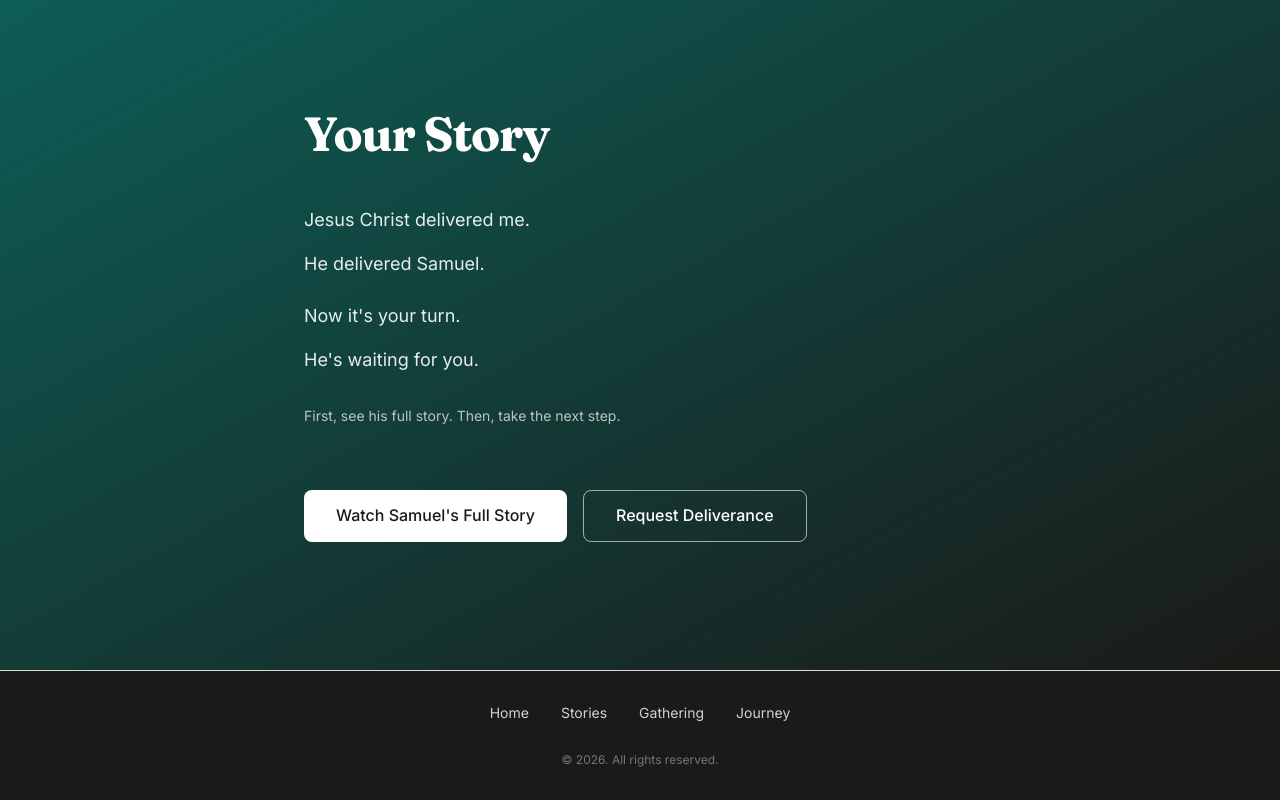
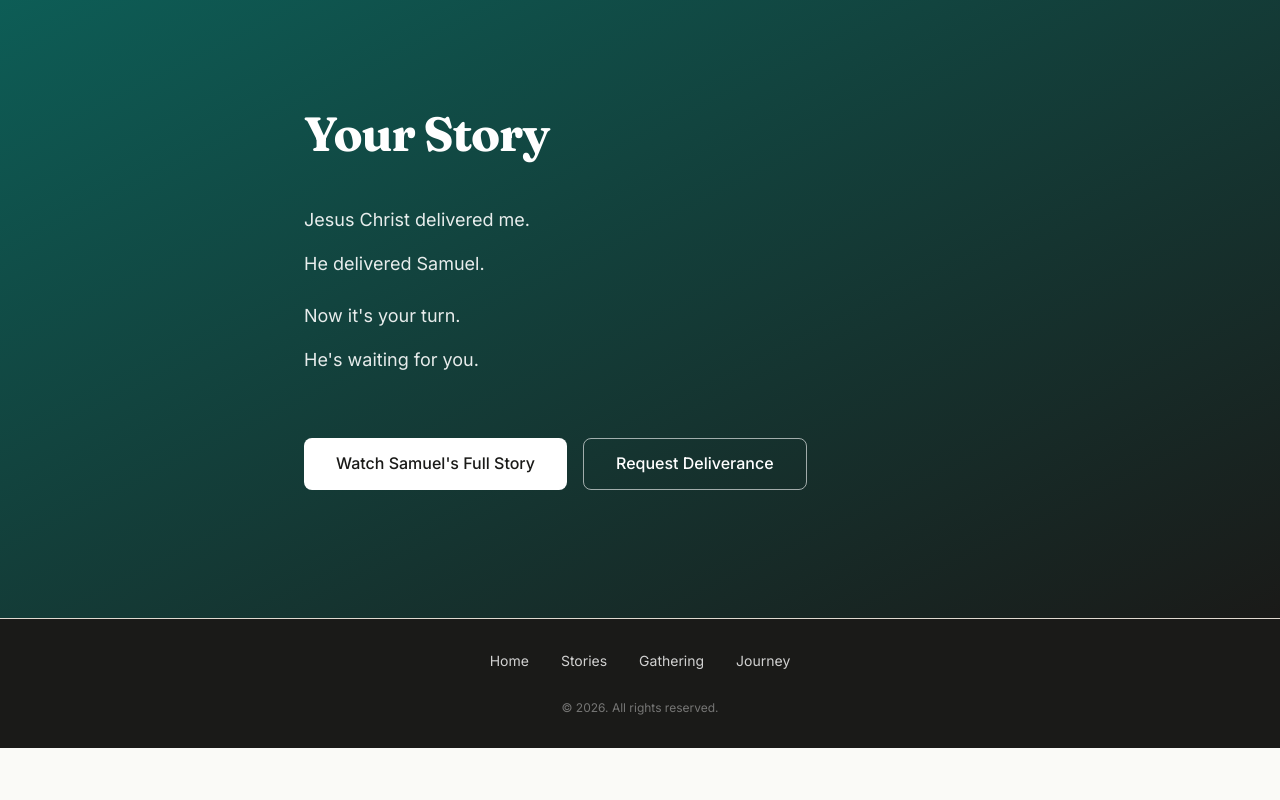
Before and after one commit to whoisjimilitan/restoration-community, a Next.js app in the folder apps/web/: page / in a window 1280 px wide. Shown: the part 3238-4038 px from the top of the page. After the commit the page ends 3986 px from the top, so only its background shows below. Built offline with nearby package versions, Linux system fonts and the light colour scheme.

Commit message:
refine: Remove guidance text from landing page and replace em dash in stories closing

```diff
--- a/apps/web/src/app/page.tsx
+++ b/apps/web/src/app/page.tsx
@@ -147,15 +147,11 @@ export default function Home() {
         >
           <h2 className="text-4xl md:text-5xl font-rc-serif font-bold text-white leading-tight tracking-tight">Your Story</h2>
 
-          <div className="space-y-8">
-            <div className="space-y-4 text-base md:text-lg text-white/90 leading-relaxed font-light">
-              <p>Jesus Christ delivered me.</p>
-              <p>He delivered Samuel.</p>
-              <p className="pt-2">Now it's your turn.</p>
-              <p>He's waiting for you.</p>
-            </div>
-
-            <p className="text-sm text-white/70 font-light">First, see his full story. Then, take the next step.</p>
+          <div className="space-y-4 text-base md:text-lg text-white/90 leading-relaxed font-light">
+            <p>Jesus Christ delivered me.</p>
+            <p>He delivered Samuel.</p>
+            <p className="pt-2">Now it's your turn.</p>
+            <p>He's waiting for you.</p>
           </div>
 
           <div className="flex flex-col sm:flex-row gap-4 pt-4">
--- a/apps/web/src/app/stories/page.tsx
+++ b/apps/web/src/app/stories/page.tsx
@@ -207,7 +207,7 @@ export default function StoriesPage() {
           <div className="space-y-4 text-base md:text-lg text-white/90 leading-relaxed font-light">
             <p>You watched Samuel's story.</p>
             <p className="pt-2">Now see yours begin.</p>
-            <p className="pt-4">What comes next is the gathering—where transformation becomes real through community prayer and presence. Then begins your private 7-stage journey of restoration.</p>
+            <p className="pt-4">What comes next is the gathering. Transformation becomes real through community prayer and presence. Then begins your private 7-stage journey of restoration.</p>
           </div>
 
           <div className="flex flex-col sm:flex-row gap-4 pt-8">
```
